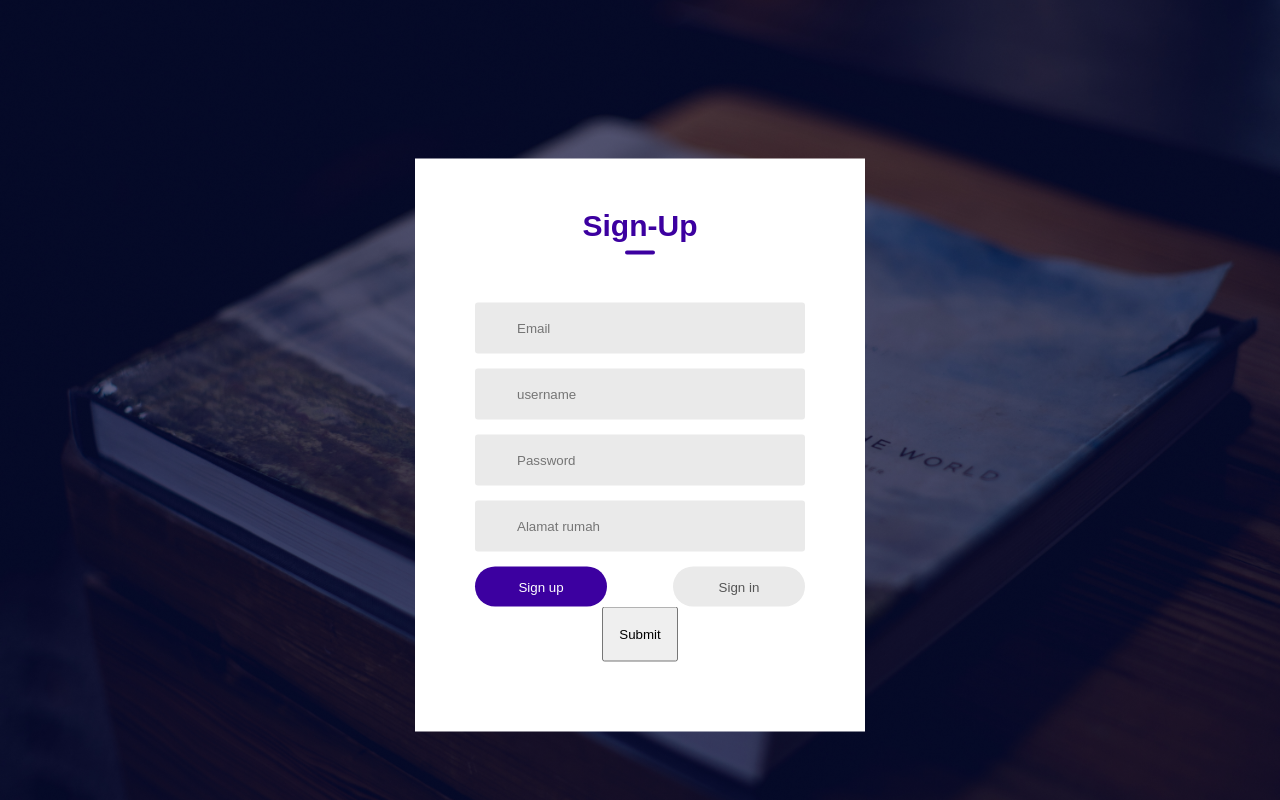
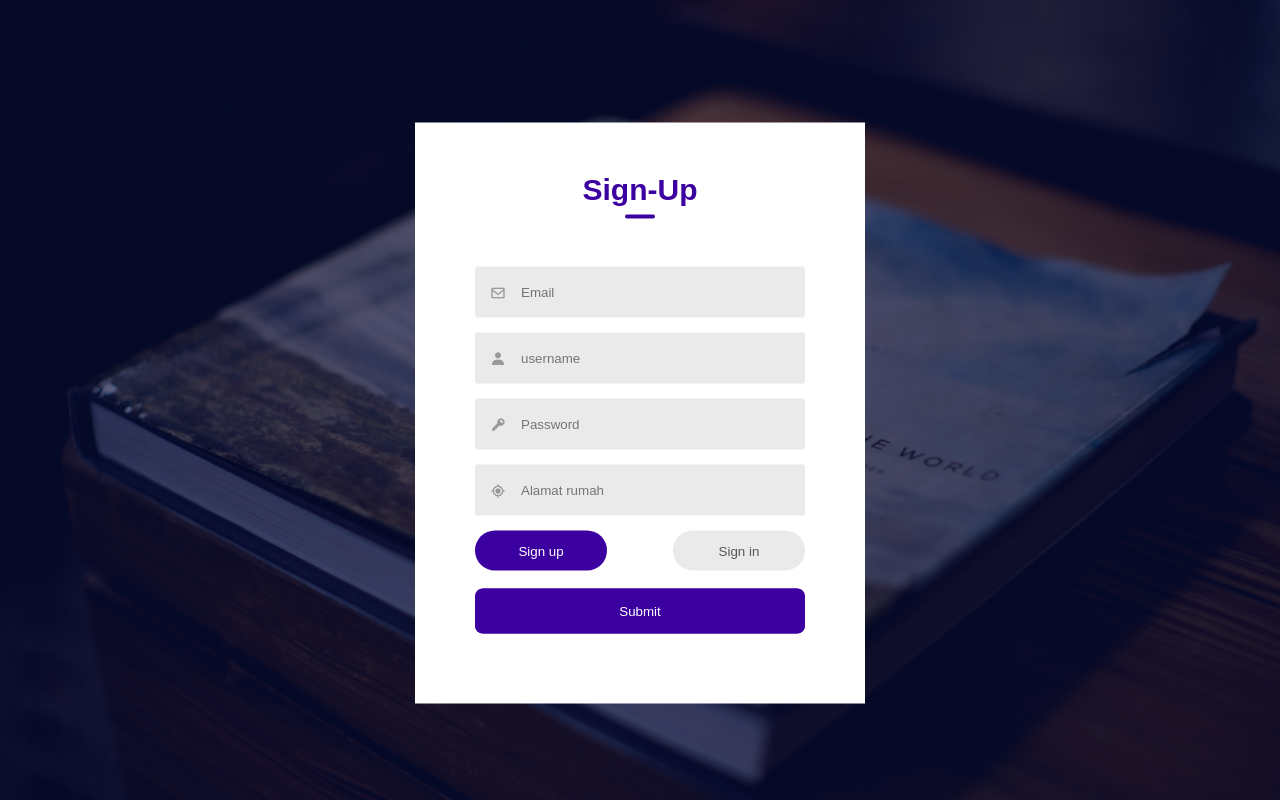
Before and after one commit to Ardhie1212/kgnexus.com, a PHP site: page /sign-up.php in a window 1280 px wide. Run offline with PHP 8.4, Linux system fonts and the light colour scheme.

Commit message:
Login final

```diff
--- a/sign-up.php
+++ b/sign-up.php
@@ -71,9 +71,7 @@ if (isset($_POST['submit-btn'])){
     <meta charset="UTF-8">
     <meta name="viewport" content="width=device-width, initial-scale=1.0">
     <title>SignUp</title>
-    <link href="https://cdnjs.cloudflare.com/ajax/libs/font-awesome/5.15.4/css/all.min.css" rel="stylesheet">
-
-
+    <link href='https://unpkg.com/boxicons@2.1.4/css/boxicons.min.css' rel='stylesheet'>
     <link rel="stylesheet" href="style.css">
 </head>
 
@@ -84,22 +82,21 @@ if (isset($_POST['submit-btn'])){
             <form action="sign-up.php" method="POST">
                 <div class="input-group">
                     <div class="input-field" id="emailField">
-                        <i class="fa-solid fa-envelope"></i>
+                        <i class='bx bx-envelope' ></i>
                         <input type="email" placeholder="Email" name="email">
                     </div>
-
                     <div class="input-field" id="usernameField">
-                        <i class="fa-solid fa-user"></i>
+                        <i class='bx bxs-user' ></i>
                         <input type="text" placeholder="username" name="username">
                     </div>
 
                     <div class="input-field">
-                        <i class="fa-solid fa-key"></i>
+                        <i class='bx bxs-key'></i>
                         <input type="password" placeholder="Password" name="passkey">
                     </div>
 
                     <div class="input-field" id="addressField">
-                        <i class="fa-solid fa-map"></i>
+                        <i class='bx bx-current-location'></i>
                         <input type="text" placeholder="Alamat rumah" name="alamat">
                     </div>
                 </div>
@@ -107,9 +104,9 @@ if (isset($_POST['submit-btn'])){
                     <button type="button" id="signupBtn">Sign up</button>
                     <button type="button" id="signinBtn" class="disable">Sign in</button>
                 </div>
-                <button>
-                    <input type="submit" id="submit-btn" name="submit-btn">
-                </button>
+                <div class="submit-field">
+                    <button type="submit" name="submit-btn" id="submit-btn">Submit</button>
+                </div>
             </form>
         </div>
     </div>
@@ -121,6 +118,9 @@ if (isset($_POST['submit-btn'])){
         let emailField = document.getElementById("emailField");
         let title = document.getElementById("title");
         let addressField = document.getElementById("addressField");
+        let emailInput = document.getElementsByName("email");
+        let addressInput = document.getElementsByName("alamat")
+
 
         signinBtn.onclick = function() {
             emailField.style.maxHeight = "0";
@@ -129,8 +129,20 @@ if (isset($_POST['submit-btn'])){
             signupBtn.classList.add("disable");
             signinBtn.classList.remove("disable");
         }
+
+        document.getElementById("signinBtn").addEventListener("click", function() {
+            // Mengambil elemen input untuk email dan alamat rumah
+            var emailInput = document.getElementsByName("email")[0];
+            var alamatInput = document.getElementsByName("alamat")[0];
+            // Mengosongkan nilai input
+            emailInput.value = "";
+            alamatInput.value = "";
+        });
+
+
         signupBtn.onclick = function() {
             emailField.style.maxHeight = "60px";
+            title.innerHTML = "Sign-Up";
             addressField.style.maxHeight = "60px";
             signupBtn.classList.remove("disable");
             signinBtn.classList.add("disable");
--- a/style.css
+++ b/style.css
@@ -18,7 +18,7 @@
     width: 90%;
     max-width: 450px;
     position: absolute;
-    top: -16%;
+    top: -21%;
     left: 50%;
     transform: translate(-50%,50%);
     background: #fff;
@@ -99,3 +99,29 @@ form p a {
     background: #eaeaea;
     color: #555;
 }
+
+.submit-field {
+    margin-top: 18px;
+    width: 100%;
+    display: flex; /* Menggunakan flexbox */
+    align-items: center; /* Menengahkan secara vertikal */
+    justify-content: center; /* Menengahkan secara horizontal */
+    flex-basis: 40%;
+    background: #3c00a0;
+    color: #fff;
+    height: 45px;
+    border-radius: 8px;
+    border: 0;
+    outline: 0;
+    cursor: pointer;
+}
+
+.submit-field button {
+    height: 45px;
+    width: 100%;
+    background: #3c00a0;
+    color: #fff;
+    border: none;
+    outline: none;
+    border-radius: 8px;
+}
```
